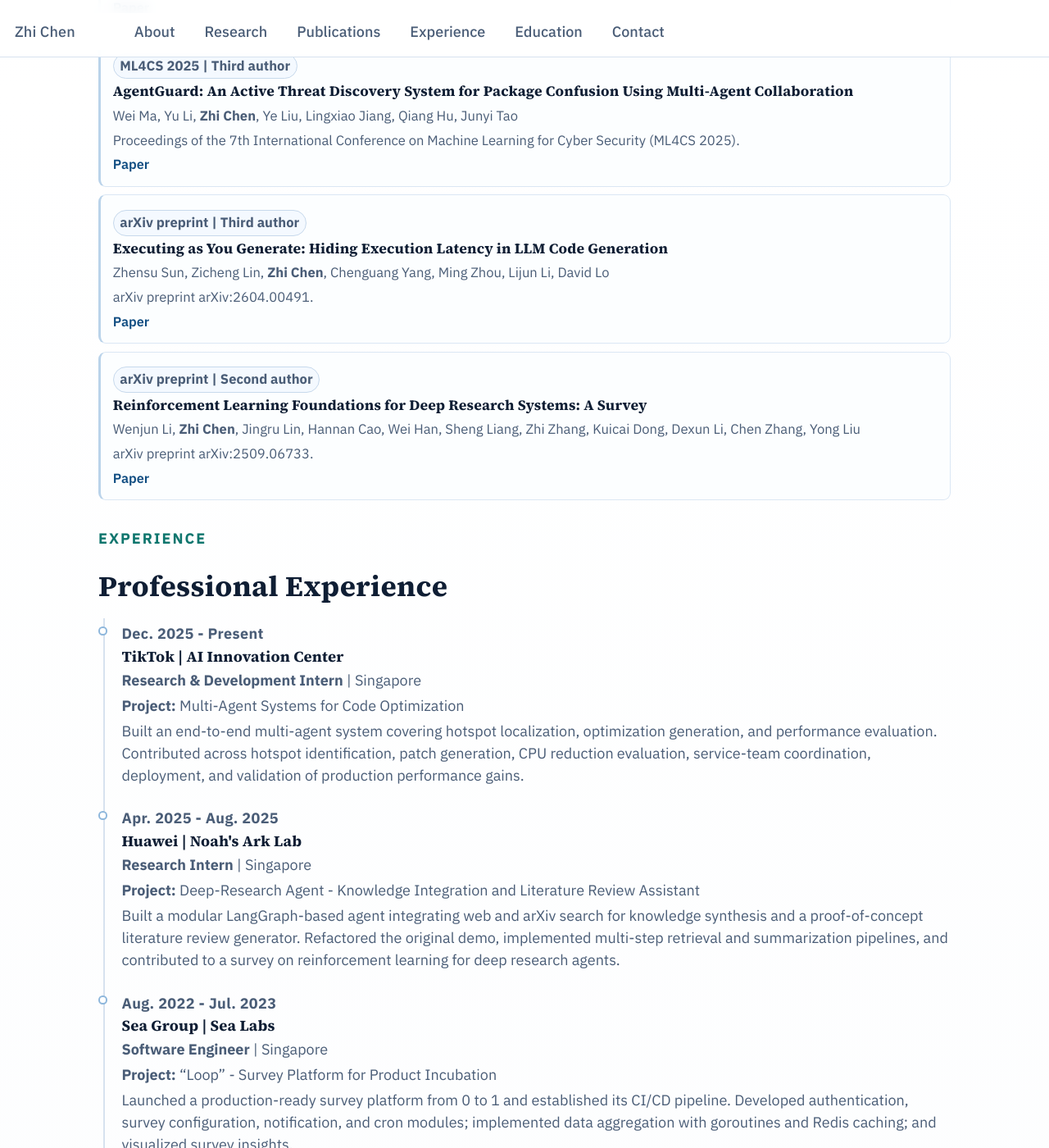
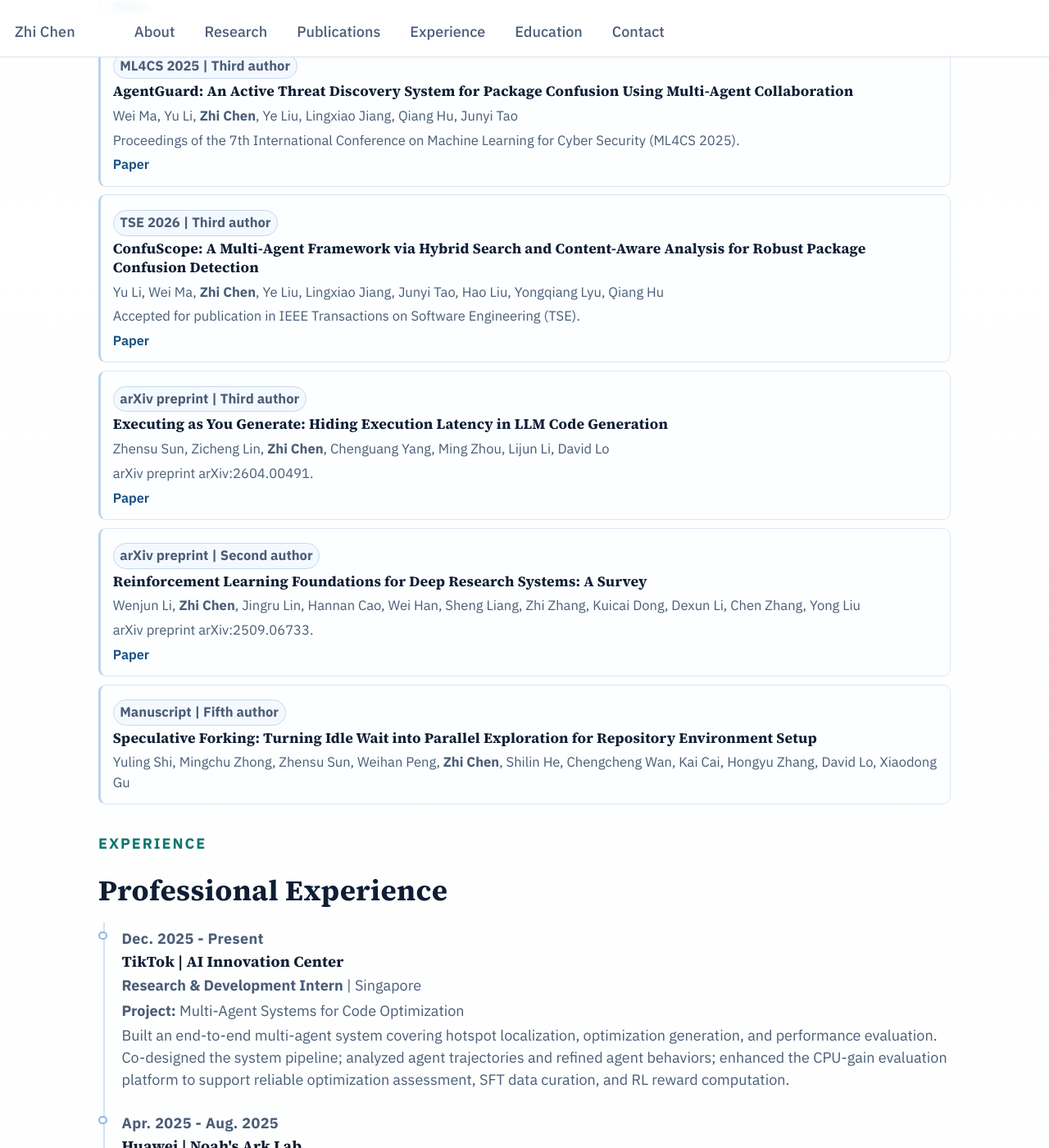
Before and after one commit to chenzhi-cz/chenzhi-cz.github.io, a Jekyll site: the page built from _pages/about.md, in a window 1280 px wide and 1400 px high, scrolled down 2154 px. Shown: the whole window at 82% size. Built offline with Jekyll 4.4.1, drawn with Linux system fonts in a browser that asks for light colours; some web fonts are replaced; some of the changed text lies outside the part shown.

Commit message:
Sync website with latest resume

```diff
--- a/_pages/about.md
+++ b/_pages/about.md
@@ -142,6 +142,14 @@ redirect_from:
       </article>
 
       <article class="pub-card">
+        <p class="pub-card__meta">TSE 2026 | Third author</p>
+        <h3>ConfuScope: A Multi-Agent Framework via Hybrid Search and Content-Aware Analysis for Robust Package Confusion Detection</h3>
+        <p>Yu Li, Wei Ma, <strong>Zhi Chen</strong>, Ye Liu, Lingxiao Jiang, Junyi Tao, Hao Liu, Yongqiang Lyu, Qiang Hu</p>
+        <p>Accepted for publication in IEEE Transactions on Software Engineering (TSE).</p>
+        <p class="pub-card__links"><a href="https://arxiv.org/abs/2604.16309" target="_blank" rel="noopener">Paper</a></p>
+      </article>
+
+      <article class="pub-card">
         <p class="pub-card__meta">arXiv preprint | Third author</p>
         <h3>Executing as You Generate: Hiding Execution Latency in LLM Code Generation</h3>
         <p>Zhensu Sun, Zicheng Lin, <strong>Zhi Chen</strong>, Chenguang Yang, Ming Zhou, Lijun Li, David Lo</p>
@@ -155,6 +163,12 @@ redirect_from:
         <p>Wenjun Li, <strong>Zhi Chen</strong>, Jingru Lin, Hannan Cao, Wei Han, Sheng Liang, Zhi Zhang, Kuicai Dong, Dexun Li, Chen Zhang, Yong Liu</p>
         <p>arXiv preprint arXiv:2509.06733.</p>
         <p class="pub-card__links"><a href="https://arxiv.org/pdf/2509.06733" target="_blank" rel="noopener">Paper</a></p>
+      </article>
+
+      <article class="pub-card">
+        <p class="pub-card__meta">Manuscript | Fifth author</p>
+        <h3>Speculative Forking: Turning Idle Wait into Parallel Exploration for Repository Environment Setup</h3>
+        <p>Yuling Shi, Mingchu Zhong, Zhensu Sun, Weihan Peng, <strong>Zhi Chen</strong>, Shilin He, Chengcheng Wan, Kai Cai, Hongyu Zhang, David Lo, Xiaodong Gu</p>
       </article>
     </div>
   </section>
@@ -170,7 +184,7 @@ redirect_from:
         <h3>TikTok | AI Innovation Center</h3>
         <p><strong>Research &amp; Development Intern</strong> | Singapore</p>
         <p><strong>Project:</strong> Multi-Agent Systems for Code Optimization</p>
-        <p>Built an end-to-end multi-agent system covering hotspot localization, optimization generation, and performance evaluation. Contributed across hotspot identification, patch generation, CPU reduction evaluation, service-team coordination, deployment, and validation of production performance gains.</p>
+        <p>Built an end-to-end multi-agent system covering hotspot localization, optimization generation, and performance evaluation. Co-designed the system pipeline; analyzed agent trajectories and refined agent behaviors; enhanced the CPU-gain evaluation platform to support reliable optimization assessment, SFT data curation, and RL reward computation.</p>
       </article>
       <article class="timeline__item">
         <p class="timeline__date">Apr. 2025 - Aug. 2025</p>
@@ -181,7 +195,7 @@ redirect_from:
       </article>
       <article class="timeline__item">
         <p class="timeline__date">Aug. 2022 - Jul. 2023</p>
-        <h3>Sea Group | Sea Labs</h3>
+        <h3>Sea Limited | Sea Labs</h3>
         <p><strong>Software Engineer</strong> | Singapore</p>
         <p><strong>Project:</strong> “Loop” - Survey Platform for Product Incubation</p>
         <p>Launched a production-ready survey platform from 0 to 1 and established its CI/CD pipeline. Developed authentication, survey configuration, notification, and cron modules; implemented data aggregation with goroutines and Redis caching; and visualized survey insights.</p>
@@ -241,6 +255,10 @@ redirect_from:
       <h2>Awards</h2>
     </div>
     <div class="award-grid">
+      <article class="award-item">
+        <h3>Nominated for Global Young Scientists Summit (GYSS) 2027</h3>
+        <p>Singapore Management University | 2026 | Singapore</p>
+      </article>
       <article class="award-item">
         <h3>SMU Presidential Doctoral Fellowship</h3>
         <p>Singapore Management University | 2026 | Singapore</p>
```
Also changed, not shown: _pages/cv.md (+1 -1 lines), 1 other file.
